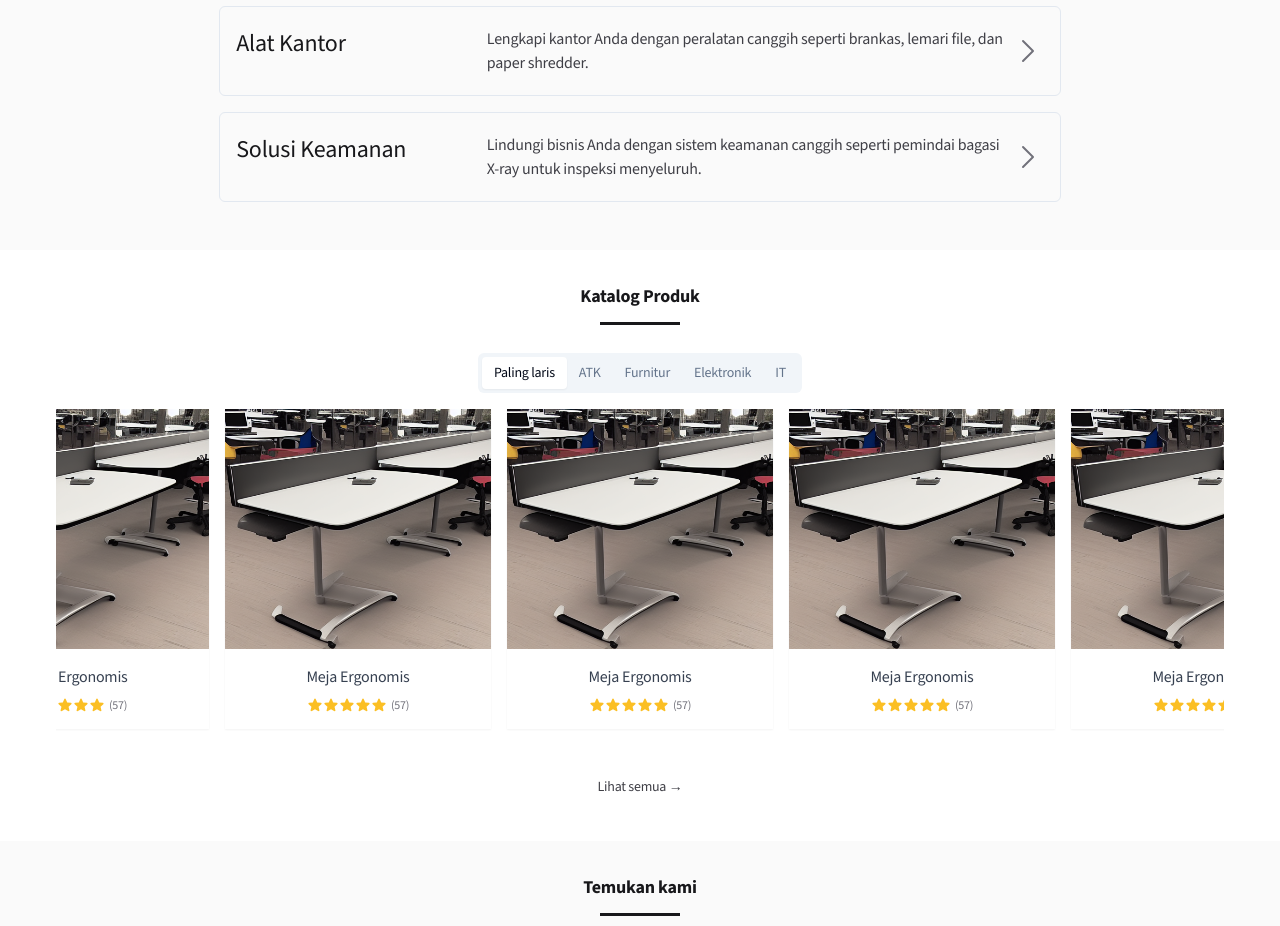
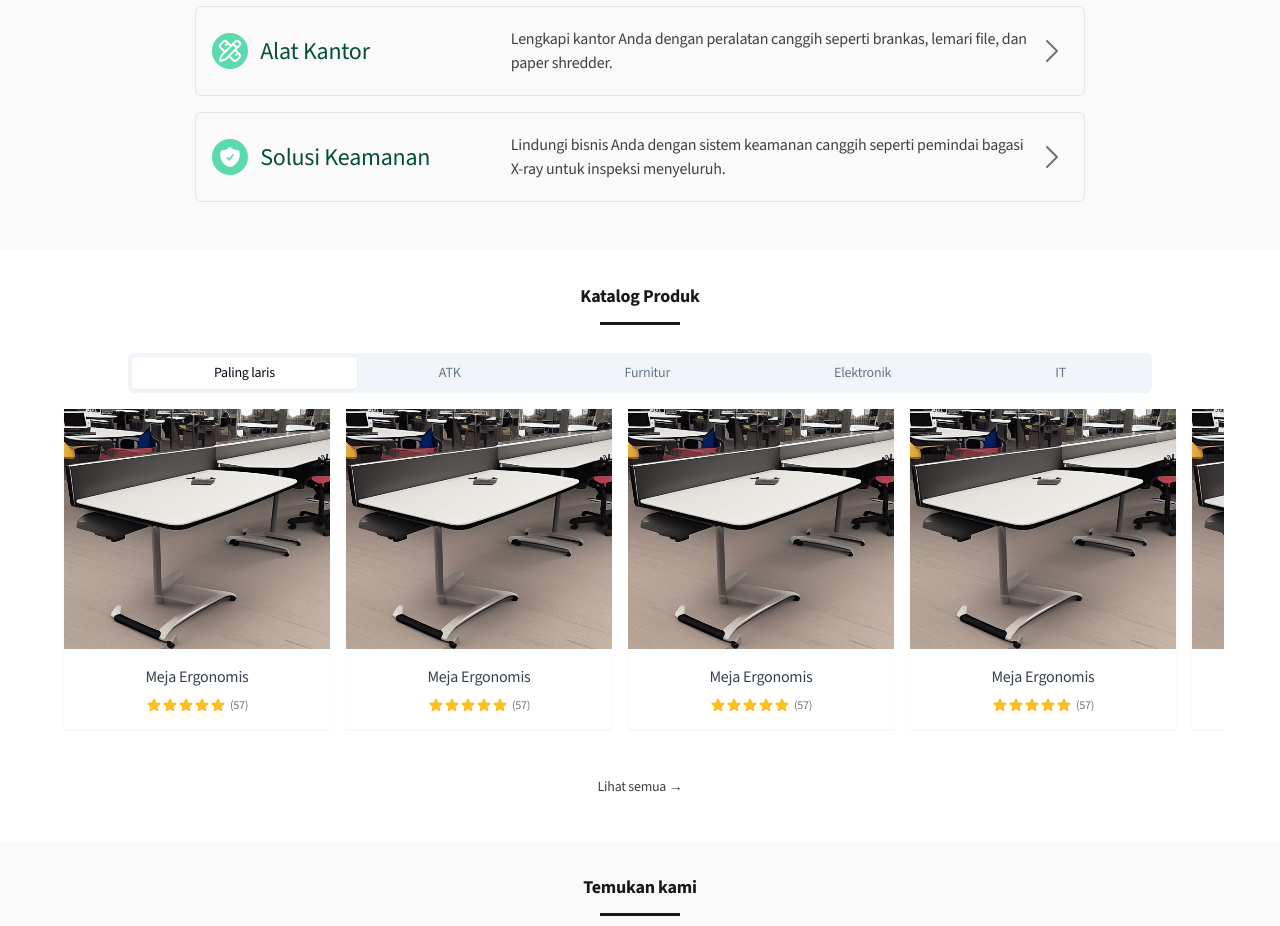
Before and after one commit to anhzf/Alfa, a Next.js app in the folder web-next/: page / in a window 1280 px wide. Shown: the part 1320-2246 px from the top of the page. Built offline with nearby package versions, Linux system fonts and the light colour scheme.

Commit message:
feat(web-next): :sparkles: Improved layout to categories & Add icons to services

```diff
--- a/web-next/src/app/page.tsx
+++ b/web-next/src/app/page.tsx
@@ -1,6 +1,7 @@
 import ProductCard from '@/components/product-card';
 import { Tabs, TabsContent, TabsList, TabsTrigger } from '@/components/ui/tabs';
-import { ChevronLeftIcon, ChevronRightIcon } from '@heroicons/react/24/solid';
+import { ChevronLeftIcon, ChevronRightIcon, PrinterIcon, ShieldCheckIcon } from '@heroicons/react/24/solid';
+import { PackageOpenIcon, PencilRulerIcon, ShirtIcon } from 'lucide-react';
 import Link from 'next/link';
 
 const Carousel = () => (
@@ -98,34 +99,44 @@ export default function Home() {
               {
                 title: 'Pengadaan Barang',
                 url: '#',
+                icon: PackageOpenIcon,
                 desc: 'Kami menyediakan berbagai macam peralatan kantor, mulai dari alat tulis, furnitur, hingga perangkat IT, dengan kualitas terbaik.',
               },
               {
                 title: 'Percetakan',
                 url: '#',
+                icon: PrinterIcon,
                 desc: 'Layanan percetakan kami mencakup segala kebutuhan Anda, dari kartu nama, poster, company profile, hingga brosur berkualitas tinggi.',
               },
               {
                 title: 'Merchandise',
                 url: '#',
+                icon: ShirtIcon,
                 desc: 'Kami memproduksi berbagai merchandise unik seperti kaos, topi, payung, dan bermacam-macam yang dapat disesuaikan dengan brand Anda.',
               },
               {
                 title: 'Alat Kantor',
                 url: '#',
+                icon: PencilRulerIcon,
                 desc: 'Lengkapi kantor Anda dengan peralatan canggih seperti brankas, lemari file, dan paper shredder.',
               },
               {
                 title: 'Solusi Keamanan',
                 url: '#',
+                icon: ShieldCheckIcon,
                 desc: 'Lindungi bisnis Anda dengan sistem keamanan canggih seperti pemindai bagasi X-ray untuk inspeksi menyeluruh.',
               },
-            ].map(({ title, url, desc }) => (
+            ].map(({ title, url, desc, icon: Icon }) => (
               <li key={title} className="shrink-0">
                 <Link key={title} href={url} className="group flex flex-wrap gap-3 hover:bg-zinc-100 active:bg-zinc-200 px-4 py-5 border rounded-md">
-                  <h6 className="text-2xl font-medium text-zinc-900 w-[20ch]">
+                  <div className="flex items-center gap-3">
+                    <div className="size-9 flex justify-center items-center bg-emerald-400/80 rounded-full">
+                      <Icon className="size-6 text-white" />
+                    </div>
+                    <h6 className="text-2xl font-medium text-emerald-900 w-[20ch]">
                       {title}
                     </h6>
+                  </div>
 
                   <div className="flex-auto flex gap-2">
                     <p className="grow text-zinc-700 max-w-prose">
@@ -148,48 +159,34 @@ export default function Home() {
           <hr className="w-20 h-[3px] bg-zinc-900" />
 
           <Tabs defaultValue="populer" className="w-full flex flex-col items-center px-2 lg:px-12 py-4">
-            <TabsList>
-              <TabsTrigger value="populer">Paling laris</TabsTrigger>
-              <TabsTrigger value="atk">ATK</TabsTrigger>
-              <TabsTrigger value="furnitur">Furnitur</TabsTrigger>
-              <TabsTrigger value="elektronik">Elektronik</TabsTrigger>
-              <TabsTrigger value="it">IT</TabsTrigger>
+            <TabsList className="w-full max-w-screen-lg justify-start lg:justify-center overflow-y-hidden overflow-x-auto">
+              {[
+                { title: 'Paling laris', name: 'populer' },
+                { title: 'ATK', name: 'atk' },
+                { title: 'Furnitur', name: 'furnitur' },
+                { title: 'Elektronik', name: 'elektronik' },
+                { title: 'IT', name: 'it' },
+              ].map(({ title, name }) => (
+                <TabsTrigger key={name} value={name} className="grow shrink-0 min-w-20">
+                  {title}
+                </TabsTrigger>
+              ))}
             </TabsList>
-            <TabsContent value="populer" className="w-full overflow-y-hidden overflow-x-auto p-2">
-              <ul className="flex lg:justify-center gap-4">
+            {[
+              'populer',
+              'atk',
+              'furnitur',
+              'elektronik',
+              'it',
+            ].map((category) => (
+              <TabsContent key={category} value={category} className="w-full overflow-y-hidden overflow-x-auto p-2">
+                <ul className="flex gap-4">
                   {Array.from({ length: 5 }, (_, i) => (
                     <ProductCard key={i} className="shrink-0 animate__animated animate__fadeInUp" style={{ animationDelay: `${i * 25}ms` }} />
                   ))}
                 </ul>
               </TabsContent>
-            <TabsContent value="atk" className="w-full overflow-y-hidden overflow-x-auto p-2">
-              <ul className="flex lg:justify-center gap-4">
-                {Array.from({ length: 5 }, (_, i) => (
-                  <ProductCard key={i} className="shrink-0 animate__animated animate__fadeInUp" style={{ animationDelay: `${i * 25}ms` }} />
             ))}
-              </ul>
-            </TabsContent>
-            <TabsContent value="furnitur" className="w-full overflow-y-hidden overflow-x-auto p-2">
-              <ul className="flex lg:justify-center gap-4">
-                {Array.from({ length: 5 }, (_, i) => (
-                  <ProductCard key={i} className="shrink-0 animate__animated animate__fadeInUp" style={{ animationDelay: `${i * 25}ms` }} />
-                ))}
-              </ul>
-            </TabsContent>
-            <TabsContent value="elektronik" className="w-full overflow-y-hidden overflow-x-auto p-2">
-              <ul className="flex lg:justify-center gap-4">
-                {Array.from({ length: 5 }, (_, i) => (
-                  <ProductCard key={i} className="shrink-0 animate__animated animate__fadeInUp" style={{ animationDelay: `${i * 25}ms` }} />
-                ))}
-              </ul>
-            </TabsContent>
-            <TabsContent value="it" className="w-full overflow-y-hidden overflow-x-auto p-2">
-              <ul className="flex lg:justify-center gap-4">
-                {Array.from({ length: 5 }, (_, i) => (
-                  <ProductCard key={i} className="shrink-0 animate__animated animate__fadeInUp" style={{ animationDelay: `${i * 25}ms` }} />
-                ))}
-              </ul>
-            </TabsContent>
           </Tabs>
 
           <div className="flex gap-2 p-2">
```
Lines whose indentation alone changed are shown as unchanged.
